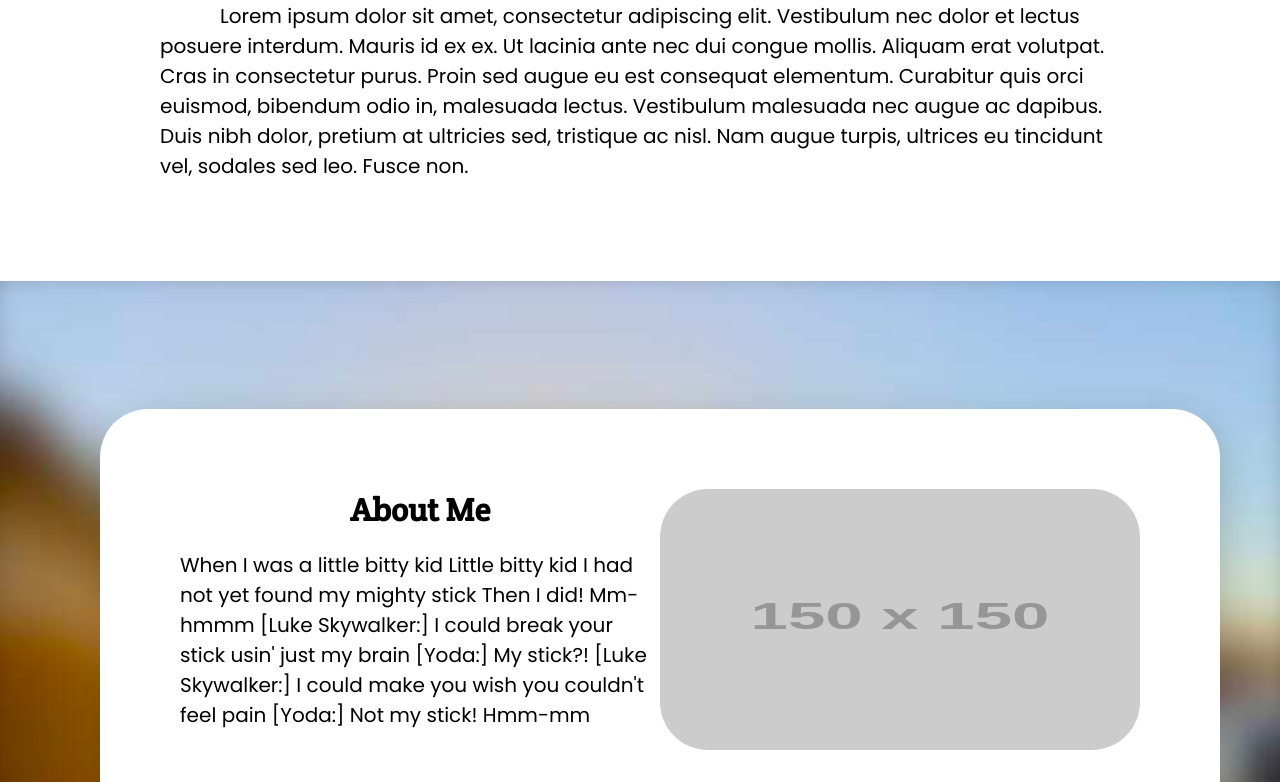
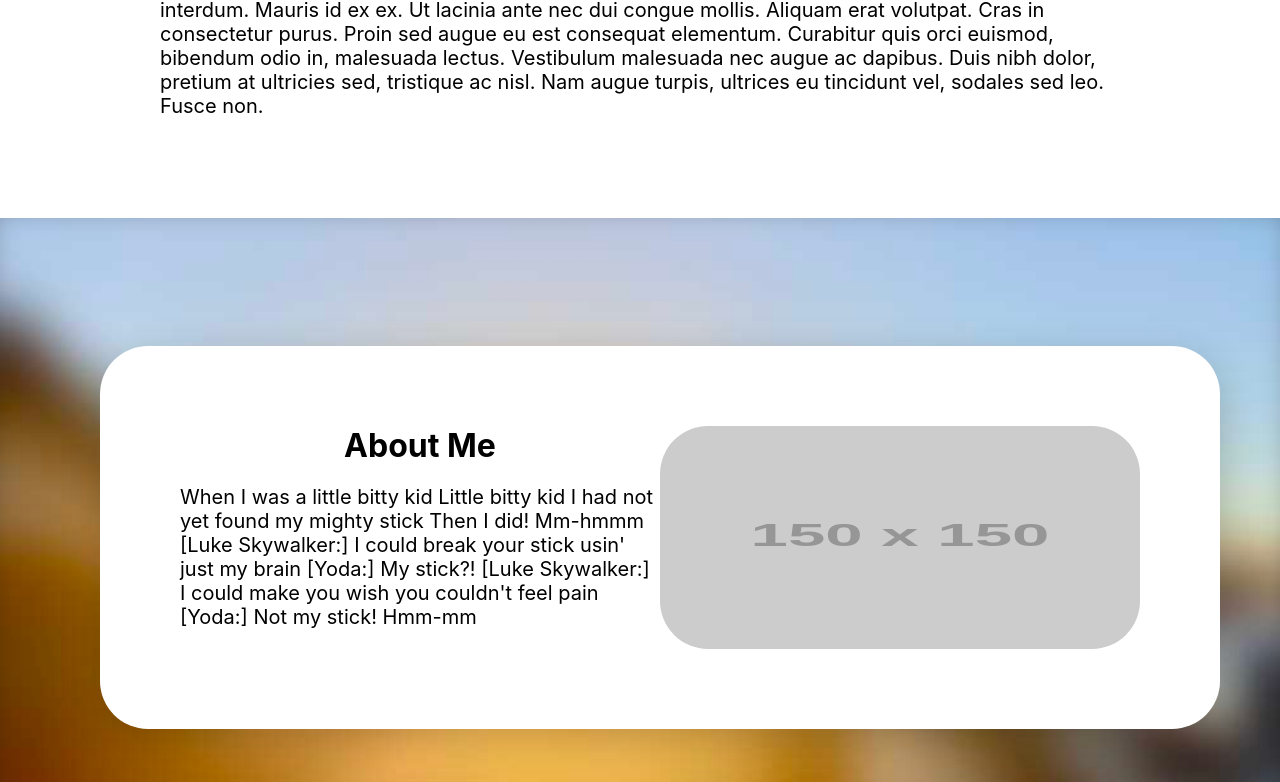
Before and after one commit to noahjgreer/NoahsArch, a plain HTML site: page index.html in a window 1280 px wide. Shown: the part 956-1738 px from the top of the page. Drawn offline with Linux system fonts and the light colour scheme; placeholder pictures from the web are drawn by us.

Commit message:
v0.9.3
Fixed fonts for Apple devices

```diff
--- a/assets/styles/main.scss
+++ b/assets/styles/main.scss
@@ -25,7 +25,7 @@
         block: 0px;
     }
     font: {
-        family: Crete;
+        family: -apple-system, BlinkMacSystemFont, Crete;
         weight: regular;
     }
     text-align: center;
@@ -33,7 +33,7 @@
 
 @mixin text {
     font: {
-        family: Poppins;
+        family: -apple-system, BlinkMacSystemFont, Poppins;
         size: 1.25rem;
     }
 }
```
Also changed, not shown: assets/styles/main.css, 1 other file.
